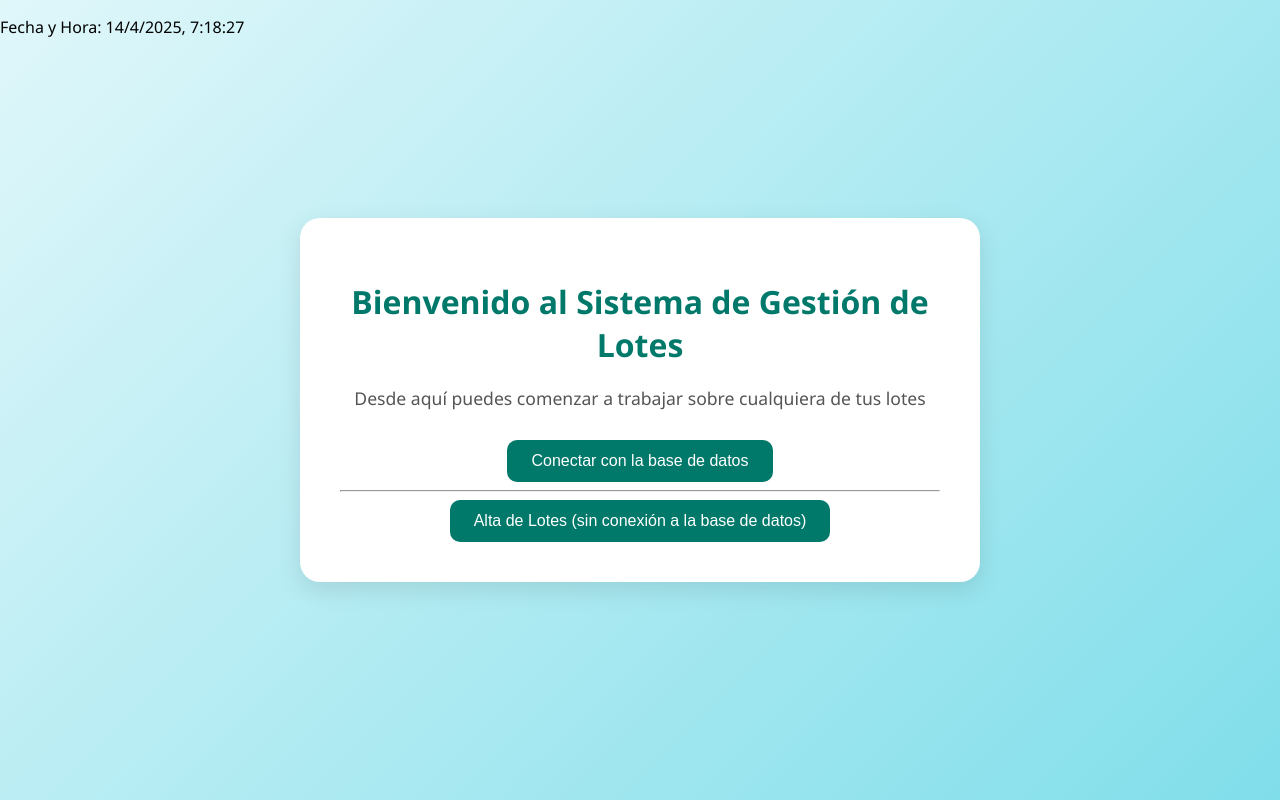
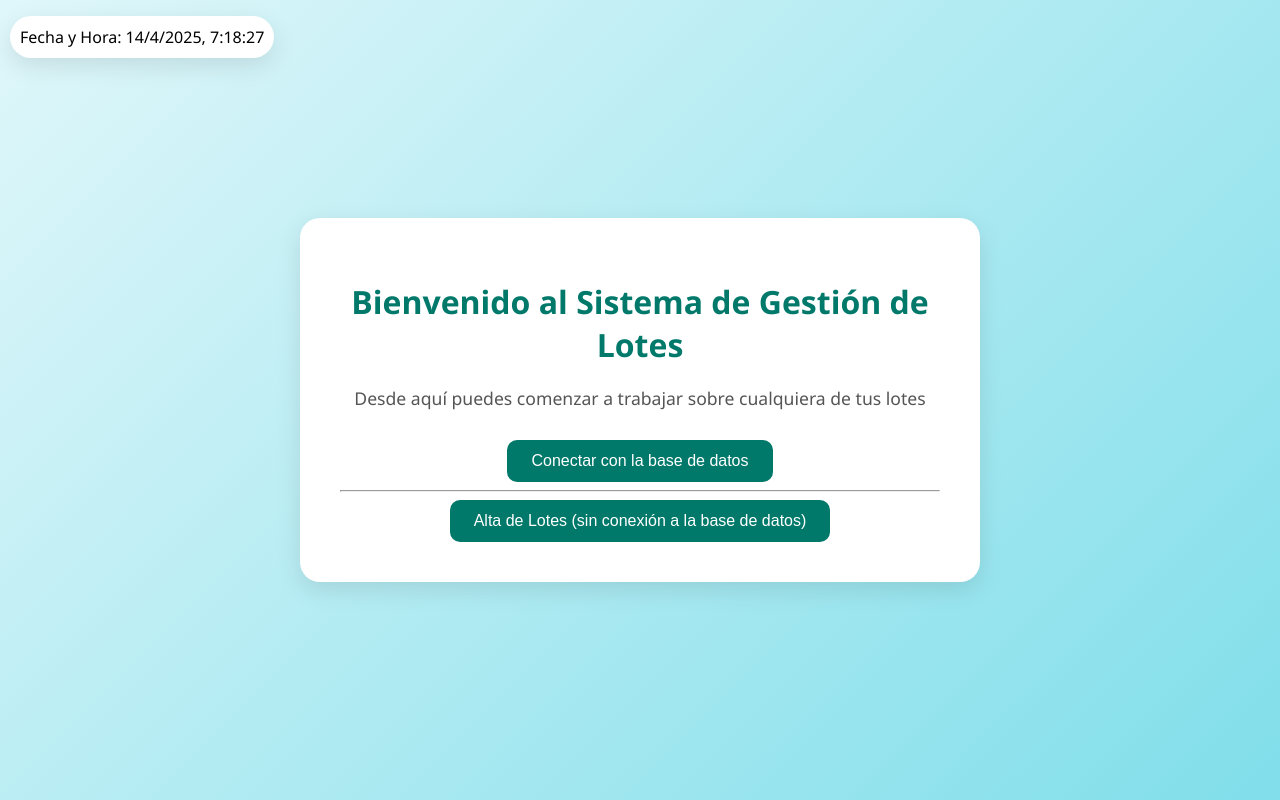
Before and after one commit to JLD2025/Import-excel, an Angular app: page /inicio in a window 1280 px wide. Built offline with nearby package versions, Linux system fonts and the light colour scheme.

Commit message:
Pequeño cambio en el style.css de principal-pantalla

```diff
--- a/src/app/principal-pantalla/principal-pantalla.component.css
+++ b/src/app/principal-pantalla/principal-pantalla.component.css
@@ -2,6 +2,11 @@
  position: absolute;
  top: 0;
  left: 0;
+ background: white;
+ padding: 10px;
+ margin-left: 10px;
+ border-radius: 30px;
+ box-shadow: 0 8px 25px rgba(0, 0, 0, 0.1);
 }
 
 /* Fondo degradado */
```
